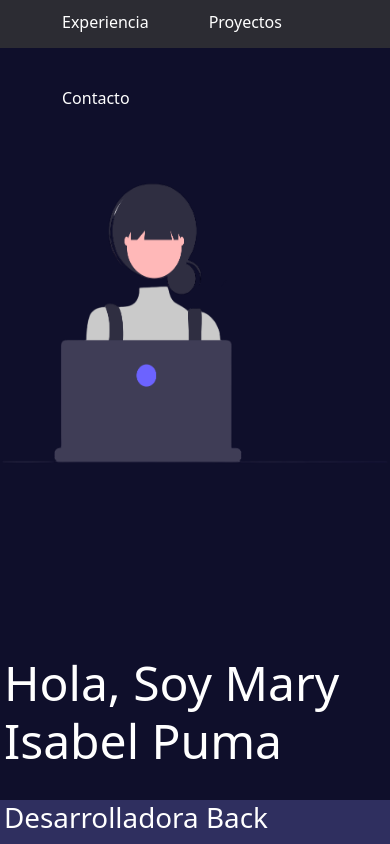
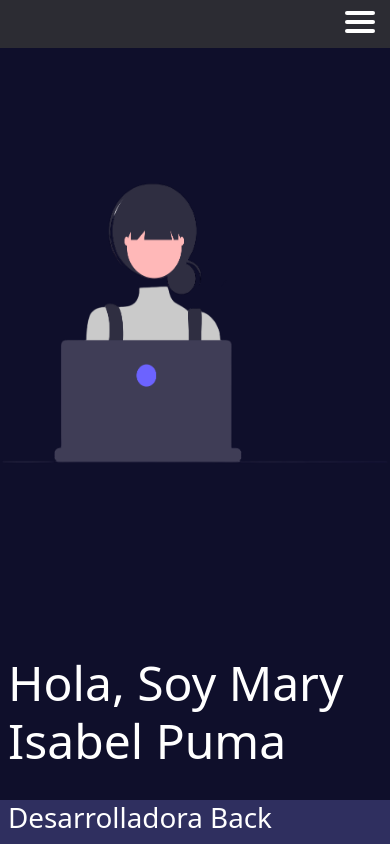
Before and after one commit to mary-puma/portafolio, a React (Create React App) app: page / in a window 390 px wide. Shown: the top 844 px of the page. Built offline with nearby package versions, Linux system fonts and the light colour scheme.

Commit message:
se agrego el menu hamburguesa

```diff
--- a/src/componentes/Footer.js
+++ b/src/componentes/Footer.js
@@ -1,4 +1,3 @@
-import { Link } from 'react-router-dom';
 import '../css/footer.css'
 import { FaLinkedin, FaGithub } from 'react-icons/fa'
 
--- a/src/componentes/Header.js
+++ b/src/componentes/Header.js
@@ -1,31 +1,43 @@
 import '../css/header.css'
+import { useState } from "react"
 
 function Header() {
 
+    const [open, setOpen] = useState(false);
 
     return (
         <header>
             <nav>
-                <ul className='nav-links' >
+                <ul className={`nav-links ${open && "open"}`} >
+
                     <li >
-                        <a href='#home' className="nav-link text-white" rel="noreferrer noopener">Home</a>
+                        <a href='#home' className="text-white" rel="noreferrer noopener" onClick={() => setOpen(!open)} >Home</a>
                     </li>
                     <li >
-                        <a href='#sobre-mi' className="nav-link text-white" rel="noreferrer noopener" >Sobre mí</a>
+                        <a href='#sobre-mi' className="text-white" rel="noreferrer noopener" onClick={() => setOpen(!open)} >Sobre mí</a>
                     </li>
                     <li >
-                        <a href='#skills' className="nav-link text-white" rel="noreferrer noopener">Skills</a>
+                        <a href='#skills' className=" text-white" rel="noreferrer noopener" onClick={() => setOpen(!open)} >Skills</a>
                     </li>
                     <li >
-                        <a href='#experiencia' className="nav-link text-white" rel="noreferrer noopener" >Experiencia</a>
+                        <a href='#experiencia' className="text-white" rel="noreferrer noopener" onClick={() => setOpen(!open)} >Experiencia</a>
                     </li>
                     <li >
-                        <a href='#proyecto' className="nav-link text-white" rel="noreferrer noopener">Proyectos</a>
+                        <a href='#proyecto' className="text-white" rel="noreferrer noopener" onClick={() => setOpen(!open)} >Proyectos</a>
                     </li>
                     <li >
-                        <a href='#contacto' className="nav-link text-white" rel="noreferrer noopener" >Contacto</a>
+                        <a href='#contacto' className="text-white" rel="noreferrer noopener" onClick={() => setOpen(!open)} >Contacto</a>
                     </li>
+
                 </ul>
+
+
+                <div className={`nav-toggle ${open && "open"}`} onClick={() => setOpen(!open)} >
+                    <span></span>
+                    <span></span>
+                    <span></span>
+                </div>
+
             </nav>
         </header>
 
--- a/src/css/header.css
+++ b/src/css/header.css
@@ -1,4 +1,4 @@
-header {
+nav {
     position: fixed;
     width: 100%;
     background-color: rgb(44, 44, 51);
@@ -38,3 +38,68 @@ header {
     width: 100%;
 
 }
+
+.nav-toggle {
+    display: none;
+}
+
+@media (max-width: 768px) {
+
+    nav {
+        background-color: rgb(44, 44, 51);
+        ;
+    }
+
+    .nav-links {
+        position: absolute;
+        background-color: rgb(44, 44, 51);
+        ;
+        top: 40px;
+        left: 0;
+        display: flex;
+        flex-direction: column;
+        width: 100%;
+        transform: translateX(-100%);
+        transition: 0.3s ease all;
+
+    }
+
+
+    .nav-links.open {
+        transform: translateX(0);
+
+
+    }
+
+    .nav-toggle {
+        display: flex !important;
+        flex-direction: column;
+        margin: 15px;
+
+    }
+
+    .nav-toggle span {
+        width: 30px;
+        height: 4px;
+        background: white;
+        margin-bottom: 5px;
+        border-radius: 2px;
+        transform-origin: 5px 0px;
+        transition: all 0.2s linear;
+    }
+
+    .nav-toggle.open>span {
+        transform: rotate(45deg) translate(0px, 0px);
+    }
+
+    .nav-toggle.open>span:nth-child(2) {
+        display: none;
+    }
+
+    .nav-toggle.open>span:nth-child(3) {
+        transform: rotate(-45deg) translate(-5px, 1px);
+    }
+
+
+
+}
--- a/src/css/home.css
+++ b/src/css/home.css
@@ -29,19 +29,3 @@
 .icon:hover {
     transform: scale(1.2);
 }
-
-span {
-    display: block;
-    white-space: nowrap;
-    width: 24ch;
-    animation: typing 2s steps(24),
-    blink .5s infinite step-end alternate;
-    overflow: hidden;
-
-}
-@keyframes typing {
-    from {width: 0}
-}
-@keyframes blink {
-    50% {border-color: transparent;}
-}
```
